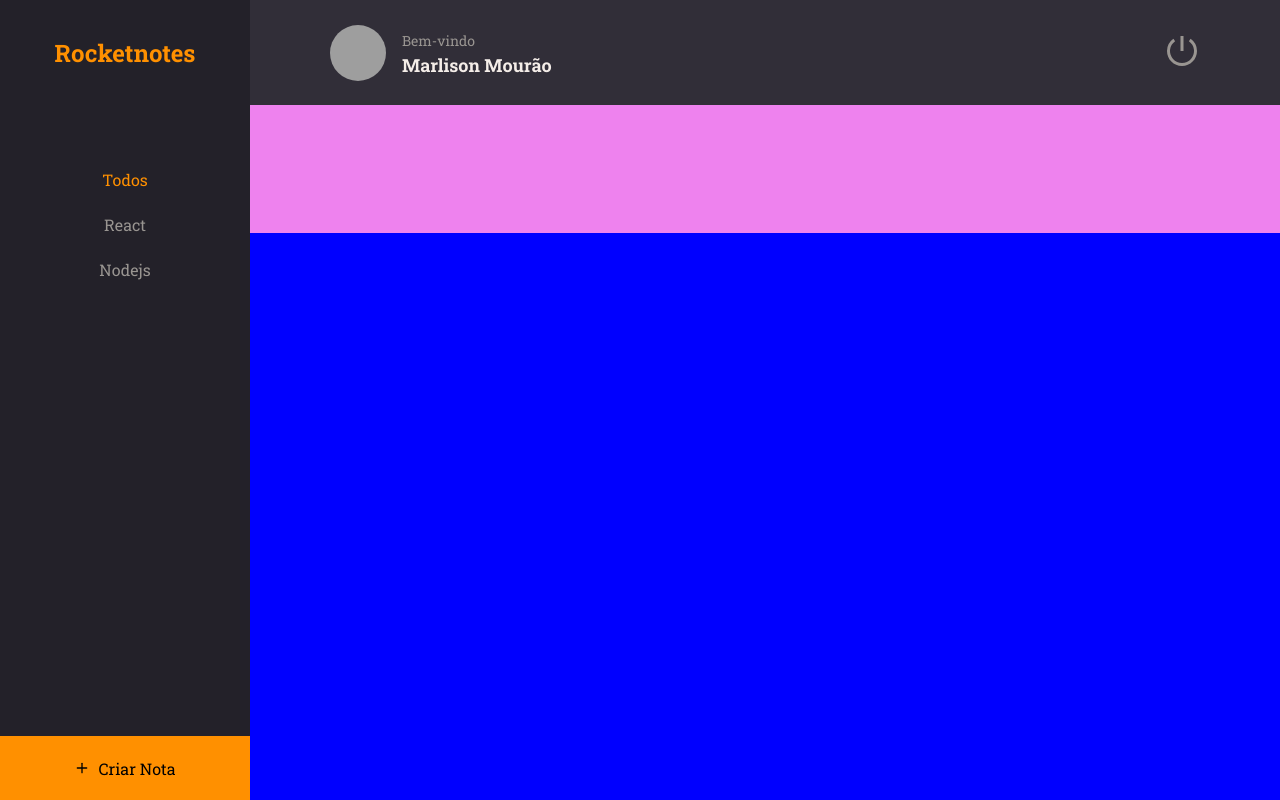
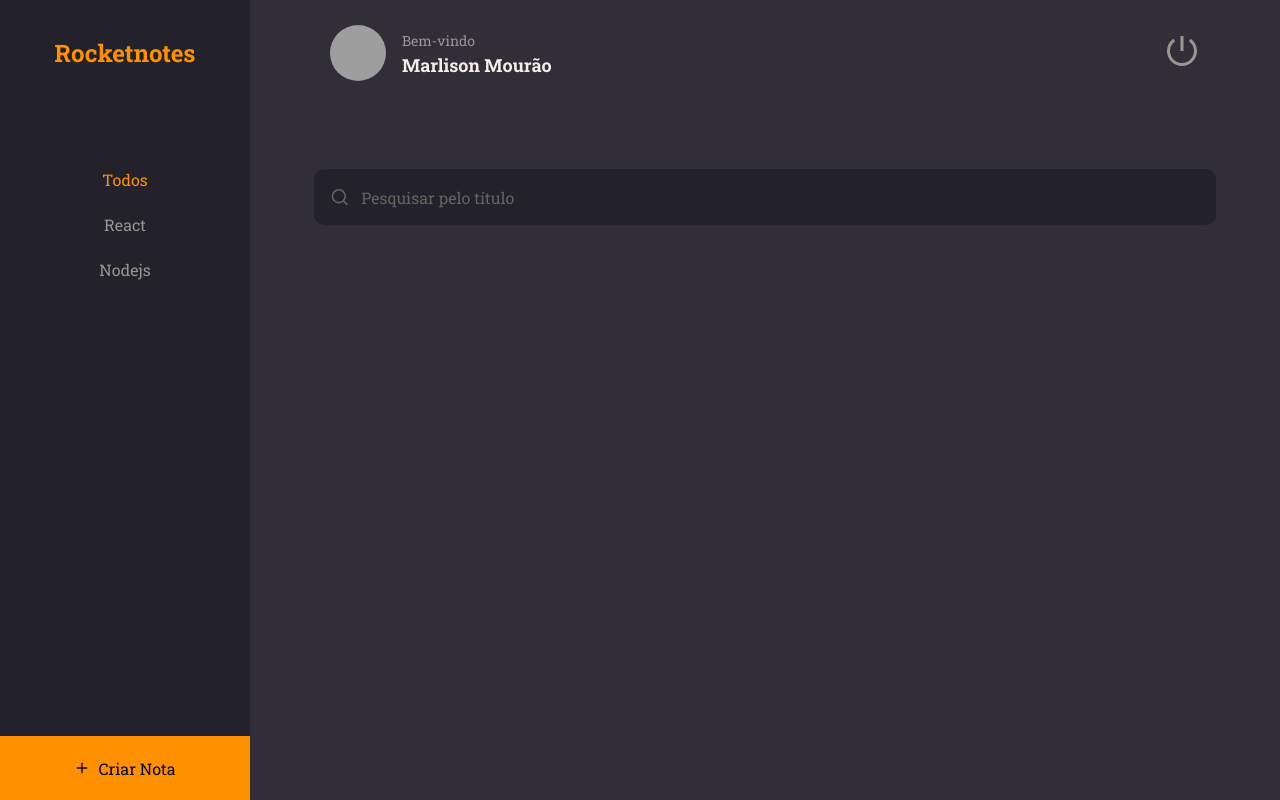
Before and after one commit to marlisonmourao/rocketnotes, a React (Vite) app: page / in a window 1280 px wide. Built offline with nearby package versions, Linux system fonts and the light colour scheme; grey boxes are pictures that could not be loaded.

Commit message:
creating input component

```diff
--- /dev/null
+++ b/src/components/Input/index.jsx
@@ -0,0 +1,10 @@
+import { Container } from './styles'
+
+export function Input({ icon: Icon, ...rest }) {
+  return (
+    <Container>
+      {Icon && <Icon size={20} />}
+      <input {...rest} />
+    </Container>
+  )
+}
--- /dev/null
+++ b/src/components/Input/styles.js
@@ -0,0 +1,32 @@
+import styled from 'styled-components'
+
+export const Container = styled.div`
+  width: 100%;
+  display: flex;
+  align-items: center;
+
+  background-color: ${({ theme }) => theme.COLORS.BACKGROUND_900};
+  color: ${({ theme }) => theme.COLORS.GRAY_300};
+
+  margin-bottom: 0.8rem;
+  border-radius: 1rem;
+
+  > input {
+    height: 5.6rem;
+    width: 100%;
+
+    padding: 1.2rem;
+
+    color: ${({ theme }) => theme.COLORS.WHITE};
+    background: transparent;
+    border: none;
+
+    &::placeholder {
+      color: ${({ theme }) => theme.COLORS.GRAY_300};
+    }
+  }
+
+  > svg {
+    margin-left: 1.6rem;
+  }
+`
--- a/src/pages/Home/index.jsx
+++ b/src/pages/Home/index.jsx
@@ -1,9 +1,10 @@
-import { FiPlus } from 'react-icons/fi'
+import { FiPlus, FiSearch } from 'react-icons/fi'
 
 import { Container, Brand, Menu, Search, Content, NewNote } from './styles'
 
 import { Header } from '../../components/Header'
 import { ButtonText } from '../../components/ButtonText'
+import { Input } from '../../components/Input'
 
 export function Home() {
   return (
@@ -26,7 +27,9 @@
         </li>
       </Menu>
 
-      <Search></Search>
+      <Search>
+        <Input placeholder="Pesquisar pelo título" icon={FiSearch} />
+      </Search>
 
       <Content></Content>
       <NewNote>
--- a/src/pages/Home/styles.js
+++ b/src/pages/Home/styles.js
@@ -39,11 +39,10 @@
 `
 export const Search = styled.div`
   grid-area: search;
-  background: violet;
+  padding: 6.4rem 6.4rem 0;
 `
 export const Content = styled.div`
   grid-area: content;
-  background: blue;
 `
 export const NewNote = styled.button`
   grid-area: newnote;
```
